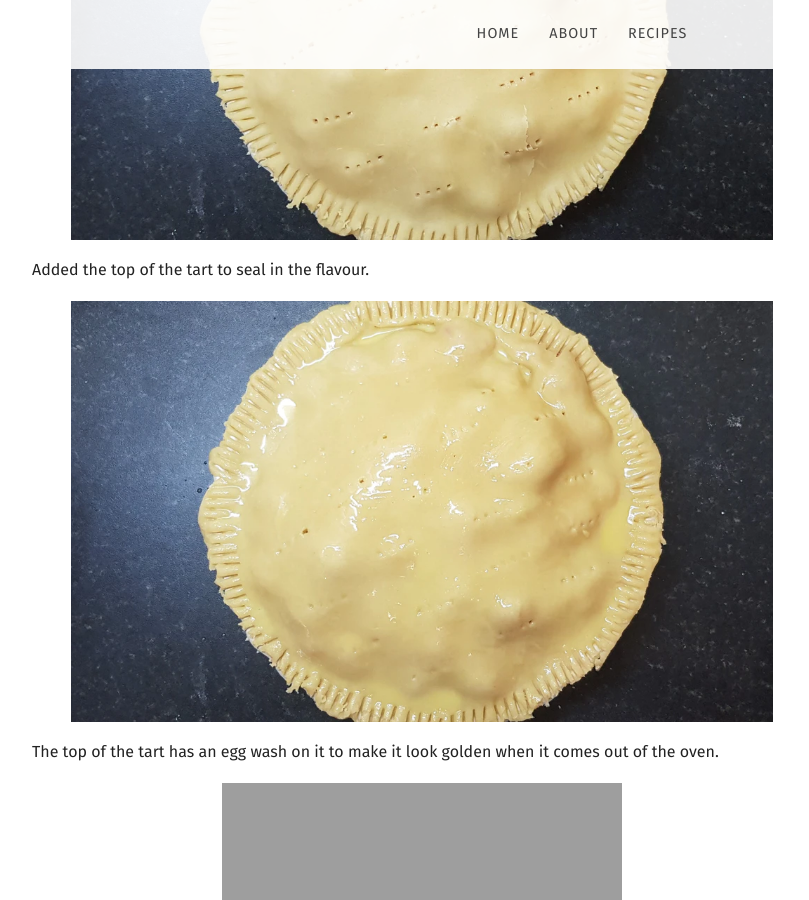
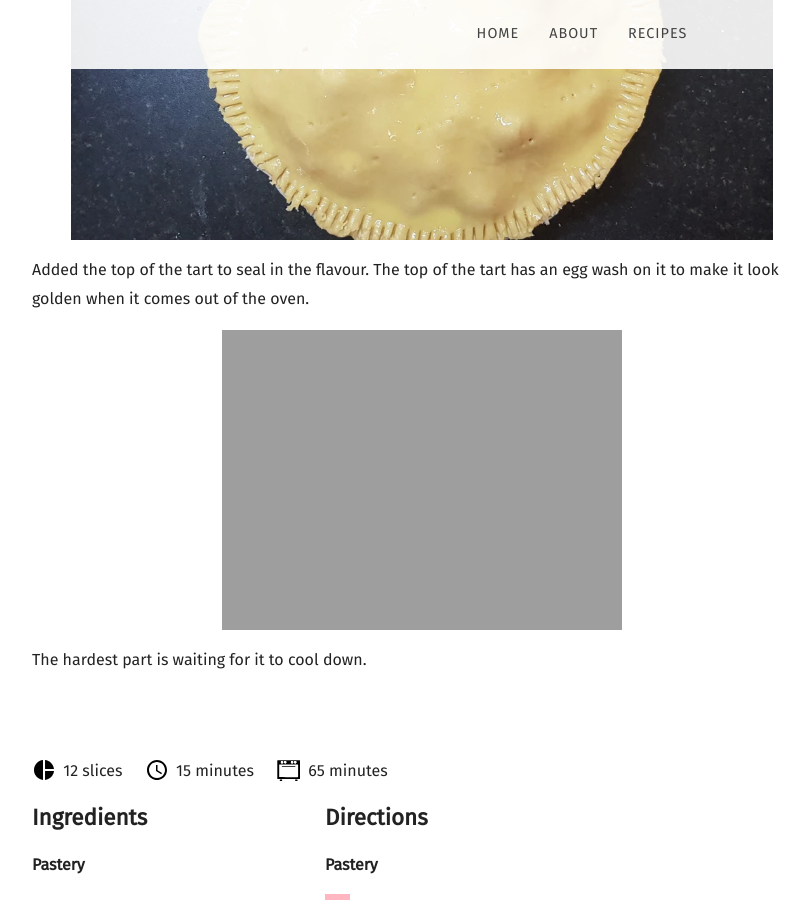
Before and after one commit to mcginleyireland/irishbaking.github.io, a Jekyll site: the page built from _posts/2025-02-03-strawberry-pie.md, in a window 1280 px wide and 900 px high, scrolled down 2782 px. Shown: the whole window, without its empty margins (58-867 px from the left). Built offline with Jekyll 4.4.1, drawn with Linux system fonts in a browser that asks for light colours; nearby versions of some CDN libraries; some web fonts are replaced.

Commit message:
Updating to remove an image.

```diff
--- a/_posts/2025-02-03-strawberry-pie.md
+++ b/_posts/2025-02-03-strawberry-pie.md
@@ -84,13 +84,10 @@ Added the sugar and cornstarch.
 
 Added more strawberries for good luck.
 
-![Cake](https://irishbaking.ie/images/Tarts/Strawberry_Pie/Image_7.webp)
-
-Added the top of the tart to seal in the flavour.
 
 ![Cake](https://irishbaking.ie/images/Tarts/Strawberry_Pie/Image_8.webp)
 
-The top of the tart has an egg wash on it to make it look golden when it comes out of the oven.
+Added the top of the tart to seal in the flavour. The top of the tart has an egg wash on it to make it look golden when it comes out of the oven.
 
 ![Cake](https://irishbaking.ie/images/Tarts/Strawberry_Pie/Image_1.webp)
 
```
